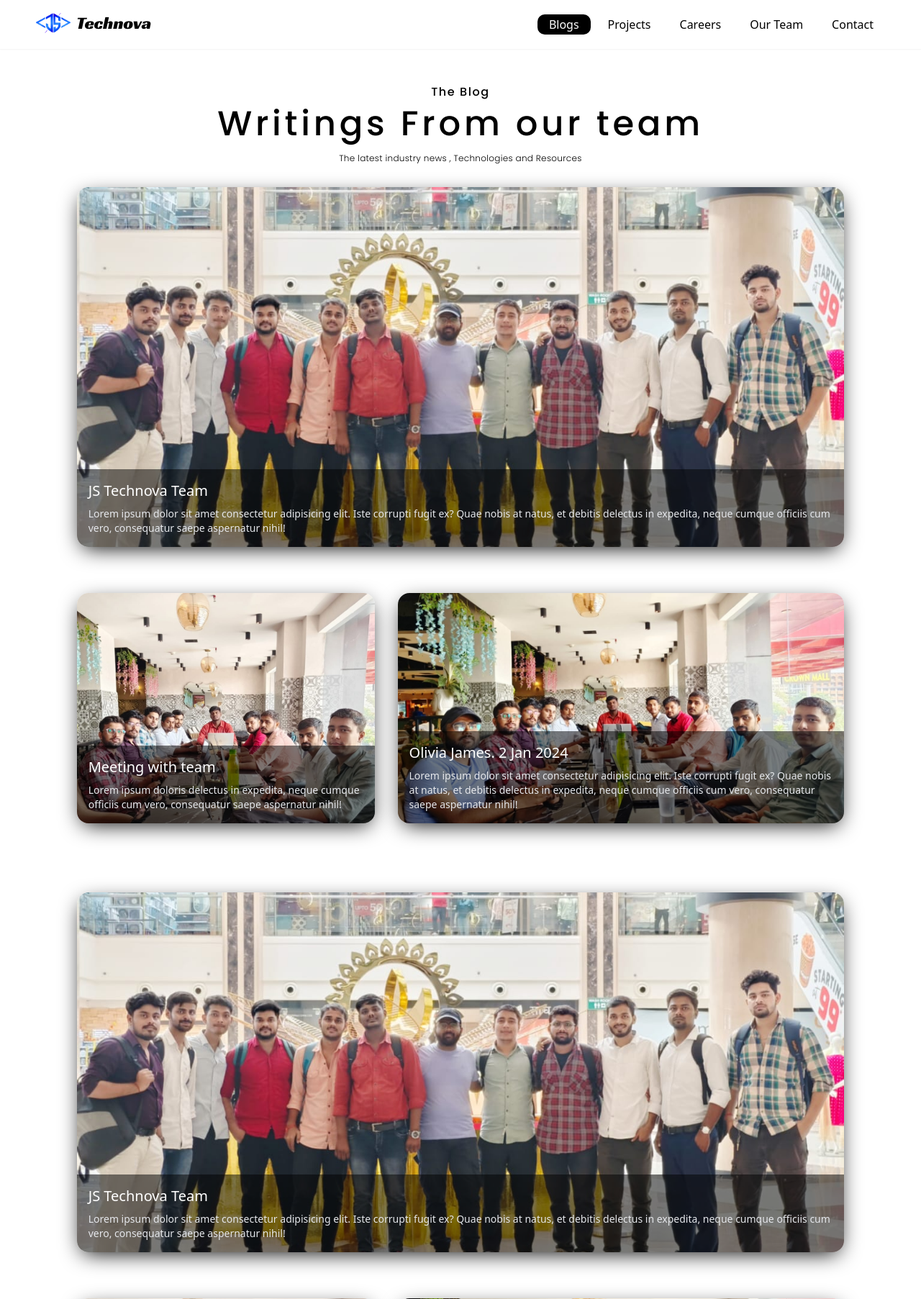
After one commit to shubhamchauhan8881/jstechwebsite, a Django app: template templates/blogs_old.html in a window 1280 px wide. The commit adds this page. Shown: the top 1805 px of the page at 72% size. Run offline with Django 5.2, Linux system fonts and the light colour scheme; the template is opened without the code that fills it, so the values that code supplies are empty.

Commit message:
blogs page

```diff
--- a/app/views.py
+++ b/app/views.py
@@ -31,7 +31,8 @@
 
 class BlogsView(View):
     def get(self, request, *args, **kwargs):
-        return render(request, 'blogs.html')
+        blogs = models.Blogs.objects.filter(is_published=True)
+        return render(request, 'blogs.html', {'blogs':blogs})
 
 def GetPage(request, page_name):
     return render(request, f"components/{page_name}.html")
--- a/templates/base.html
+++ b/templates/base.html
@@ -6,7 +6,6 @@
   <meta charset="UTF-8">
   <meta name="viewport" content="width=device-width, initial-scale=1.0">
   <title>JS TECHNOVA</title>
-  <title>Js Tech Nova</title>
   <link rel="preconnect" href="https://fonts.googleapis.com" />
   <link rel="preconnect" href="https://fonts.gstatic.com" crossorigin />
   <link rel="stylesheet" href="https://cdnjs.cloudflare.com/ajax/libs/font-awesome/6.0.0-beta3/css/all.min.css" />
@@ -19,7 +18,7 @@
   <link
     href="{% static 'css/main.css' %}"
     rel="stylesheet" />
-
+    <link rel="icon" type="image/x-icon" href="{% static 'media/LogoIcon.png' %}">
 </head>
 
 <body>
--- /dev/null
+++ b/templates/blogs_old.html
@@ -0,0 +1,139 @@
+{% extends "base.html" %}
+{% load static %}
+
+{% block content %}
+
+ <!-- Heading section  -->
+
+  <div class="text-center mt-12">
+    <h3 class="text-base font-medium font-poppins leading-6 tracking-widest my-2">The Blog</h3>
+    <h1 class="text-5xl font-medium font-poppins  tracking-widest ">Writings From our team</h1>
+    <p class="text-xs font-light font-poppins tracking-wide mt-4">The latest industry news , Technologies and
+      Resources</p>
+  </div>
+
+  <!-- Post section  -->
+  <div>
+    <div class="w-10/12 mx-auto space-y-6 my-8">
+      <!-- post-1  -->
+      <div
+        class="post-1 my-shadow w-full rounded-2xl mb-16  bg-cover bg-center bg-no-repeat min-h-[300px] sm:min-h-[400px] md:min-h-[500px] relative">
+        <div
+          class="w-full rounded-b-2xl min-h-[80px] absolute bottom-0 left-0 bg-black bg-opacity-50 flex flex-col justify-center items-start p-4 box-border">
+          <p class="text-xl text-white">JS Technova Team</p>
+          <p class="text-sm text-gray-200 mt-2 description">Lorem ipsum dolor sit amet consectetur adipisicing elit.
+            Iste corrupti
+            fugit
+            ex? Quae nobis at natus, et debitis delectus in expedita, neque cumque officiis cum vero, consequatur saepe
+            aspernatur nihil!</p>
+          <span class="show-more">Read More</span>
+        </div>
+      </div>
+
+      <!-- post-2 and post-3 in the same row -->
+      <div class="flex flex-col sm:flex-row md:space-x-4 ">
+        <!-- post-2 -->
+        <div
+          class="post-2  my-shadow sm:w-2/5 w-full  mb-16 sm:mr-4 rounded-2xl bg-cover bg-center bg-no-repeat min-h-[300px] sm:min-h-[400px] md:min-h-[320px] relative">
+          <div
+            class="w-full rounded-b-2xl min-h-[80px] absolute bottom-0 left-0 bg-black bg-opacity-50 flex flex-col justify-center items-start p-4 box-border">
+            <p class="text-xl text-white">Meeting with team</p>
+            <p class="text-sm text-gray-200 mt-2 description">Lorem ipsum doloris delectus in expedita, neque cumque
+              officiis cum
+              vero,
+              consequatur
+              saepe aspernatur nihil!</p>
+            <span class="show-more">Read More</span>
+
+          </div>
+        </div>
+
+        <!-- post-3 -->
+        <div
+          class="post-3 my-shadow w-full sm:w-3/5 mb-16 rounded-2xl bg-cover bg-center bg-no-repeat min-h-[300px] sm:min-h-[400px] md:min-h-[320px] relative">
+          <div
+            class="w-full rounded-b-2xl min-h-[80px] absolute bottom-0 left-0 bg-black bg-opacity-50 flex flex-col justify-center items-start p-4 box-border">
+            <p class="text-xl text-white">Olivia James. 2 Jan 2024</p>
+            <p class="text-sm text-gray-200 mt-2 description">Lorem ipsum dolor sit amet consectetur adipisicing elit.
+              Iste corrupti
+              fugit ex? Quae nobis at natus, et debitis delectus in expedita, neque cumque officiis cum vero,
+              consequatur
+              saepe aspernatur nihil!</p>
+            <span class="show-more">Read More</span>
+          </div>
+        </div>
+
+
+      </div>
+
+    </div>
+
+  </div>
+
+  <div>
+    <div class="w-10/12 mx-auto space-y-6 my-8">
+      <!-- post-1  -->
+      <div
+        class="post-1 my-shadow w-full rounded-2xl mb-16  bg-cover bg-center bg-no-repeat min-h-[300px] sm:min-h-[400px] md:min-h-[500px] relative">
+        <div
+          class="w-full rounded-b-2xl min-h-[80px] absolute bottom-0 left-0 bg-black bg-opacity-50 flex flex-col justify-center items-start p-4 box-border">
+          <p class="text-xl text-white">JS Technova Team</p>
+          <p class="text-sm text-gray-200 mt-2 description">Lorem ipsum dolor sit amet consectetur adipisicing elit.
+            Iste
+            corrupti
+            fugit
+            ex? Quae nobis at natus, et debitis delectus in expedita, neque cumque officiis cum vero, consequatur saepe
+            aspernatur nihil!</p>
+          <span class="show-more">Read More</span>
+        </div>
+      </div>
+
+      <!-- post-2 and post-3 in the same row -->
+      <div class="flex flex-col sm:flex-row md:space-x-4 ">
+        <!-- post-2 -->
+        <div
+          class="post-2  my-shadow sm:w-2/5 w-full  mb-16 sm:mr-4 rounded-2xl bg-cover bg-center bg-no-repeat min-h-[300px] sm:min-h-[400px] md:min-h-[320px] relative">
+          <div
+            class="w-full rounded-b-2xl min-h-[80px] absolute bottom-0 left-0 bg-black bg-opacity-50 flex flex-col justify-center items-start p-4 box-border">
+            <p class="text-xl text-white">Meeting with team</p>
+            <p class="text-sm text-gray-200 mt-2 description">Lorem ipsum doloris delectus in expedita, neque cumque
+              officiis cum
+              vero,
+              consequatur
+              saepe aspernatur nihil!</p>
+            <span class="show-more">Read More</span>
+
+          </div>
+        </div>
+
+        <!-- post-3 -->
+        <div
+          class="post-3 my-shadow w-full sm:w-3/5 mb-16 rounded-2xl bg-cover bg-center bg-no-repeat min-h-[300px] sm:min-h-[400px] md:min-h-[320px] relative">
+          <div
+            class="w-full rounded-b-2xl min-h-[80px] absolute bottom-0 left-0 bg-black bg-opacity-50 flex flex-col justify-center items-start p-4 box-border">
+            <p class="text-xl text-white">Olivia James. 2 Jan 2024</p>
+            <p class="text-sm text-gray-200 mt-2 description">Lorem ipsum dolor sit amet consectetur adipisicing elit.
+              Iste corrupti
+              fugit ex? Quae nobis at natus, et debitis delectus in expedita, neque cumque officiis cum vero,
+              consequatur
+              saepe aspernatur nihil!</p>
+            <span class="show-more">Read More</span>
+          </div>
+        </div>
+      </div>
+    </div>
+
+  </div>
+
+  <hr>
+
+  <!-- video section  -->
+  <div class="w-10/12  mx-auto space-y-6 my-8">
+    <h2 class="text-2xl font-semibold font-poppins text-center mb-4">JS Technova Team Meeting </h2>
+    <div class="w-3/5 h-96 mx-auto my-shadow rounded-2xl overflow-hidden mt-8">
+        <iframe style="height: 100%; width: 100%;" src="https://www.youtube-nocookie.com/embed/r5N11qXT10Y?si=_vJkPTbQdnKmsBGU" title="YouTube video player" frameborder="0" allow="accelerometer; autoplay; clipboard-write; encrypted-media; gyroscope; picture-in-picture; web-share" referrerpolicy="strict-origin-when-cross-origin" allowfullscreen></iframe>
+    </div>
+  </div>
+
+
+{% endblock %}
--- a/templates/hero.html
+++ b/templates/hero.html
@@ -17,7 +17,9 @@
 
         <div class="my-12 grid  grid-cols-2 gap-4">
             <button class="font-semibold text-xl border rounded-full p-2 border-black">
-                About us
+                <a href="#about" class="block">
+                    About us
+                </a>
             </button>
 
             <button class="font-semibold text-xl border rounded-full p-2 bg-[#8D7AC04A] border-black">
```
Also changed, not shown: templates/blogs.html (+9 -106 lines).
